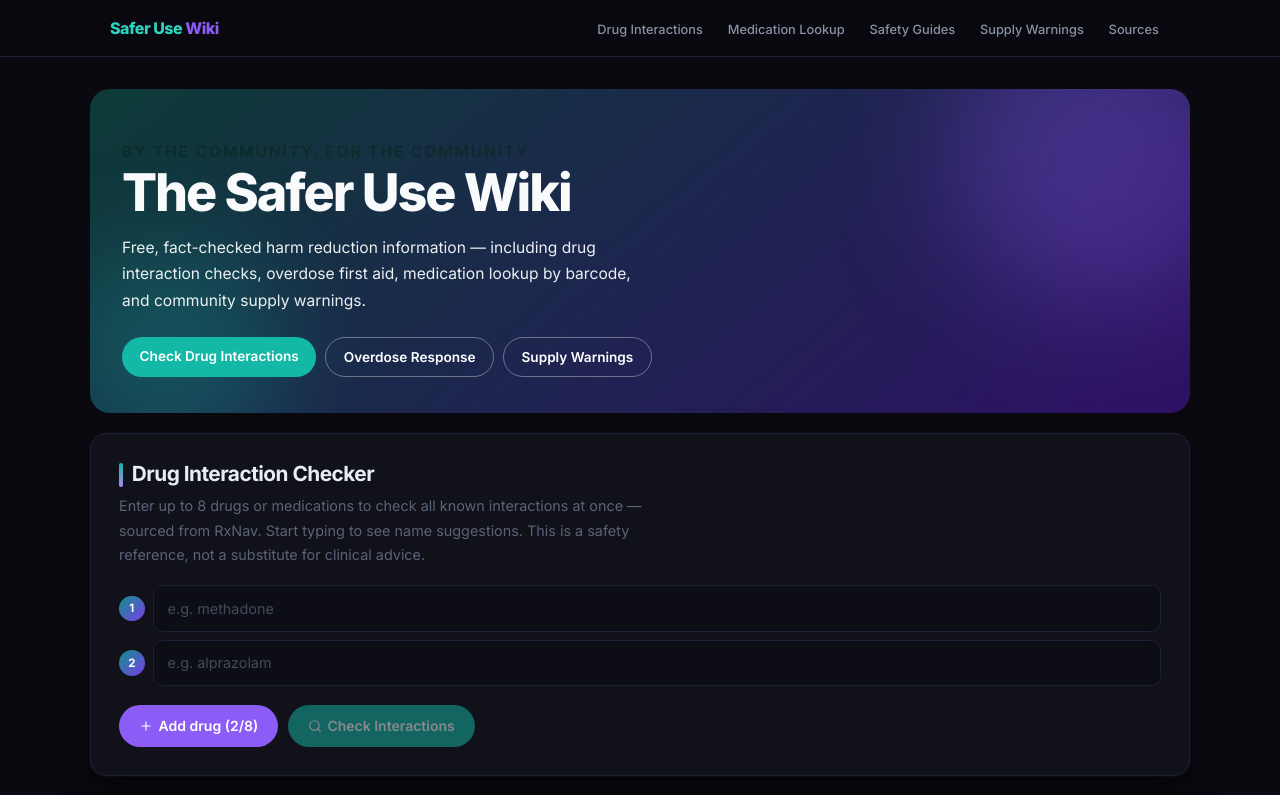
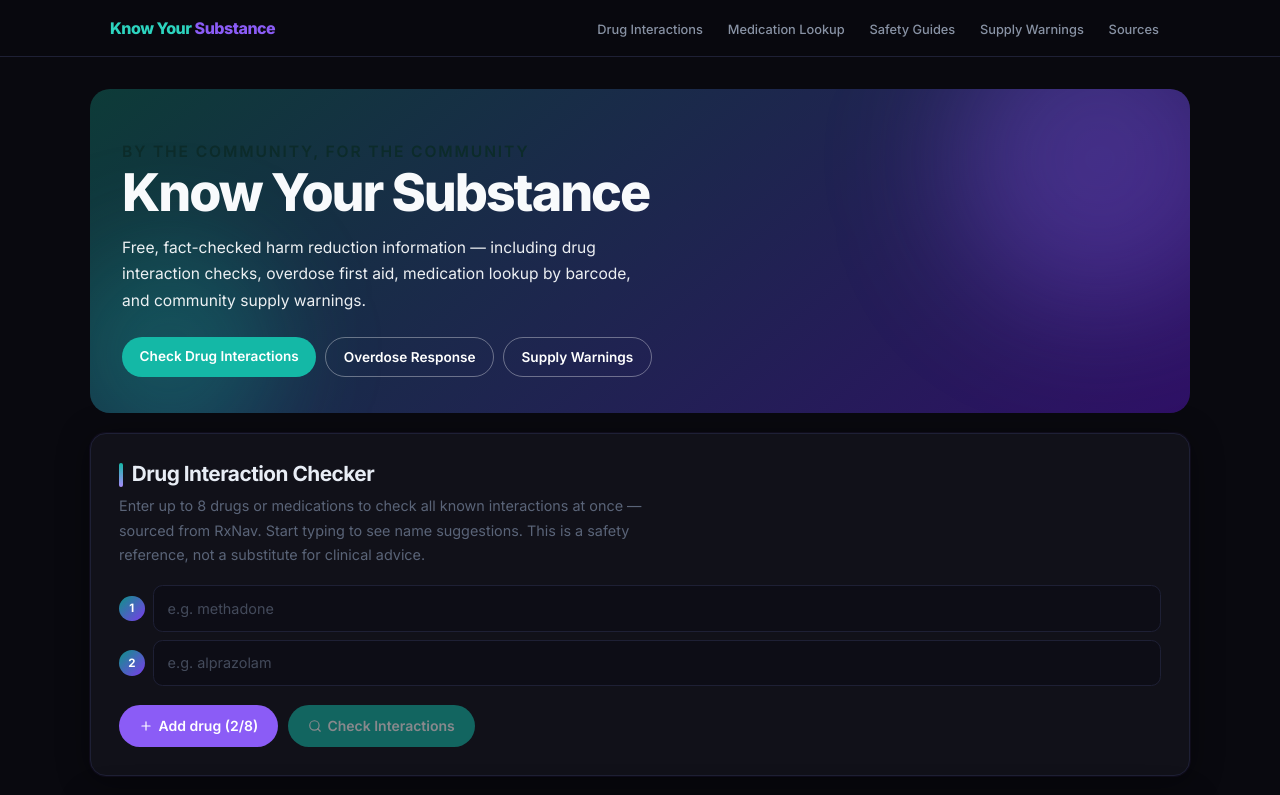
Before and after one commit to mnicolewa/thesaferusewiki, a Next.js app: page / in a window 1280 px wide. Shown: the top 795 px of the page. Built offline with nearby package versions, Linux system fonts and the light colour scheme.

Commit message:
Rebrand site to Know Your Substance and set canonical domain

```diff
--- a/package.json
+++ b/package.json
@@ -1,5 +1,5 @@
 {
-  "name": "the-safer-use-wiki",
+  "name": "know-your-substance",
   "version": "0.1.0",
   "private": true,
   "scripts": {
--- a/src/app/layout.tsx
+++ b/src/app/layout.tsx
@@ -9,9 +9,10 @@ const inter = Inter({
 });
 
 export const metadata: Metadata = {
-  title: "The Safer Use Wiki",
+  metadataBase: new URL("https://knowyoursubstance.com"),
+  title: "Know Your Substance",
   description:
-    "Community harm-reduction knowledge base with drug interaction checks, barcode lookup, and overdose first-aid references.",
+    "Know Your Substance is a community harm-reduction knowledge base with interaction checks, medication lookup, and overdose first-aid references.",
 };
 
 export default function RootLayout({
--- a/src/app/page.tsx
+++ b/src/app/page.tsx
@@ -13,7 +13,7 @@ export default function Home() {
       <header className="site-header">
         <div className="site-header-inner">
           <Link href="/" className="site-logo">
-            Safer Use <span className="site-logo-accent">Wiki</span>
+            Know Your <span className="site-logo-accent">Substance</span>
           </Link>
           <nav aria-label="Site sections">
             <ul className="site-nav">
@@ -31,7 +31,7 @@ export default function Home() {
         <main className="content-wrap" id="main-content" tabIndex={-1}>
           <section className="hero" aria-label="Site introduction">
             <p className="eyebrow">By the Community, for the Community</p>
-            <h1>The Safer Use Wiki</h1>
+            <h1>Know Your Substance</h1>
             <p>
               Free, fact-checked harm reduction information — including drug interaction checks,
               overdose first aid, medication lookup by barcode, and community supply warnings.
@@ -53,7 +53,7 @@ export default function Home() {
 
       <footer className="site-footer">
         <p>
-          <strong>The Safer Use Wiki</strong> is a community harm reduction resource.
+          <strong>Know Your Substance</strong> is a community harm reduction resource.
           This site does not provide medical advice. In an emergency, call <strong>911</strong> or your local emergency number.
         </p>
         <p>
```
Also changed, not shown: 1 other file (tests, documents, lock files or other folders).
